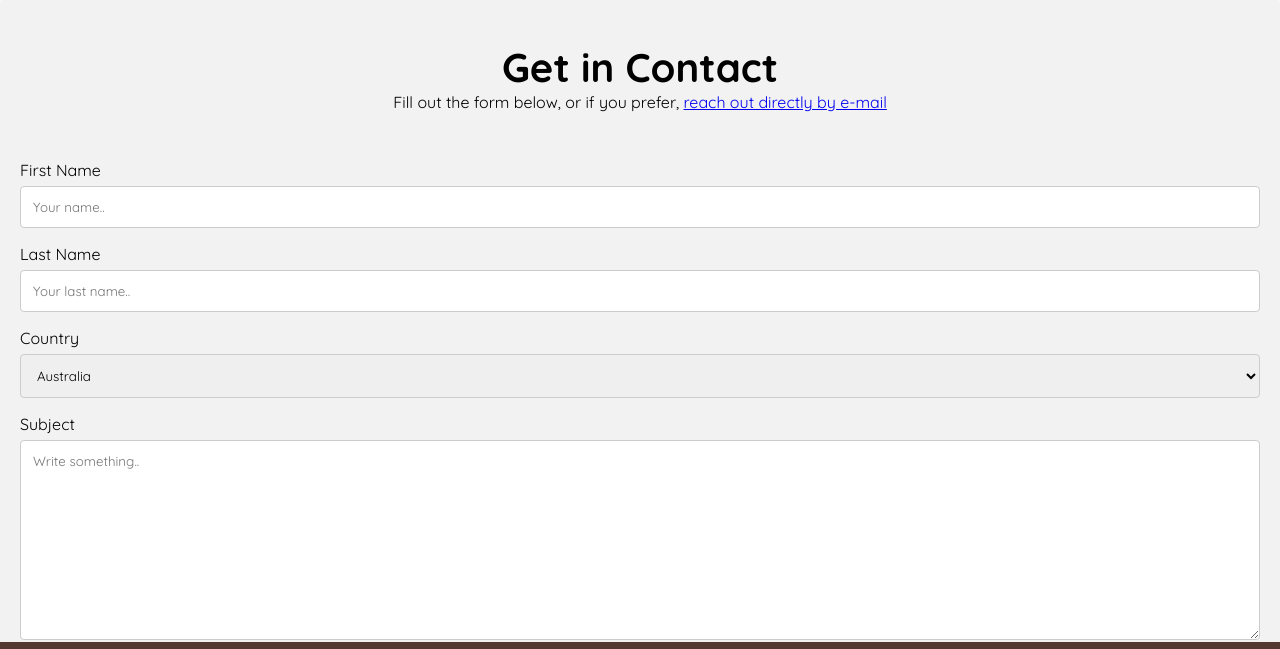
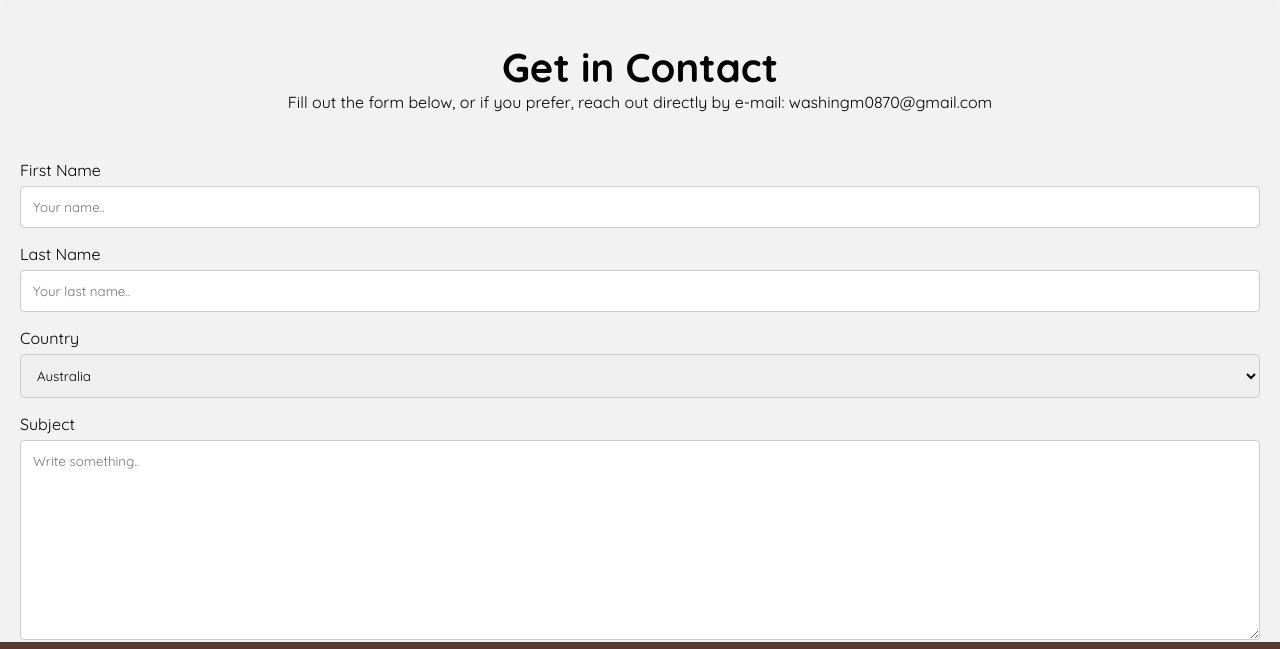
Before and after one commit to washingm1/WEB287Portfolio, a plain HTML site: page html/contact.html in a window 1280 px wide. Shown: the part 118-767 px from the top of the page. Drawn offline with Linux system fonts and the light colour scheme.

Commit message:
removed email link

```diff
--- a/html/contact.html
+++ b/html/contact.html
@@ -33,7 +33,7 @@
 
     <div class="otherContact">
       <h2>Get in Contact</h2>
-      <p>Fill out the form below, or if you prefer, <a href="mailto:mbwashington1@my.waketech.edu"> reach out directly by e-mail</a></p>
+      <p>Fill out the form below, or if you prefer, reach out directly by e-mail: washingm0870@gmail.com</p>
     </div>
 
         <form action="https://formsubmit.co/49929b5172fc3662cbf8a62cfe8b732b" method="POST">
```
